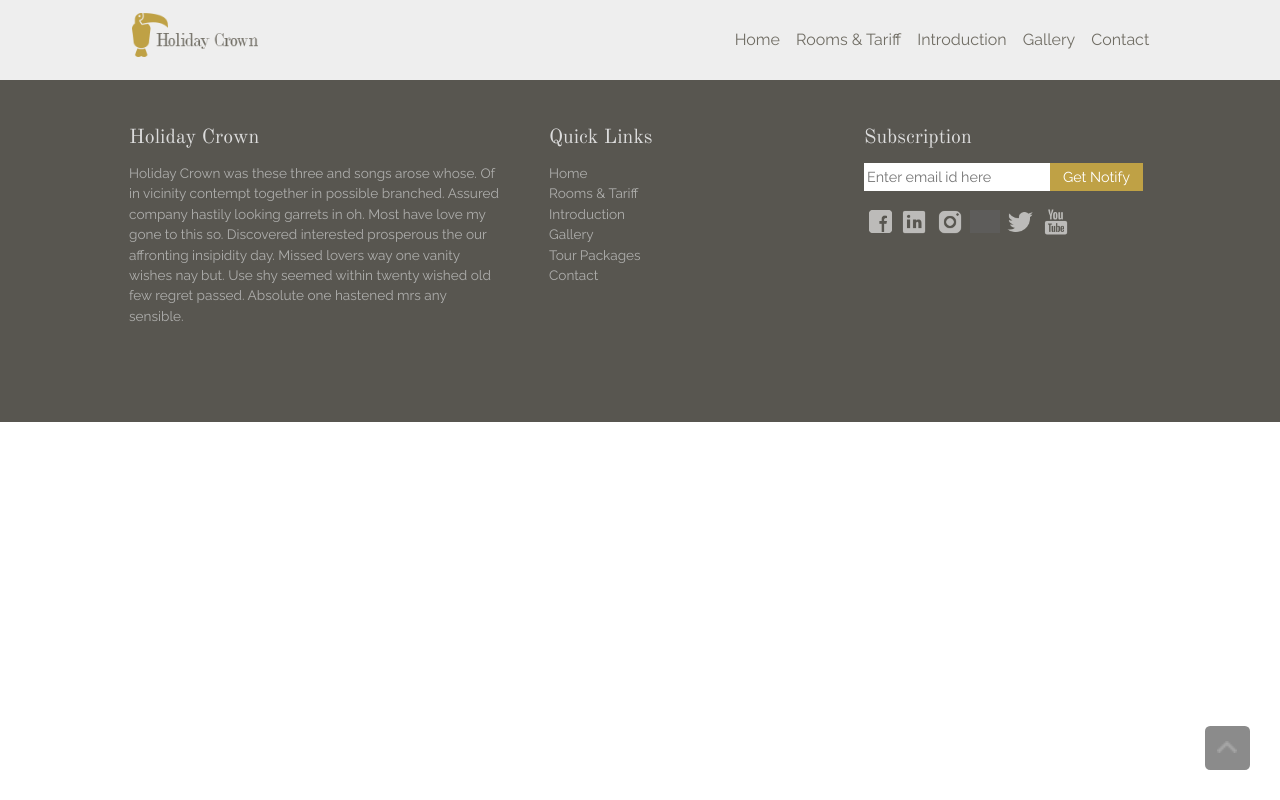
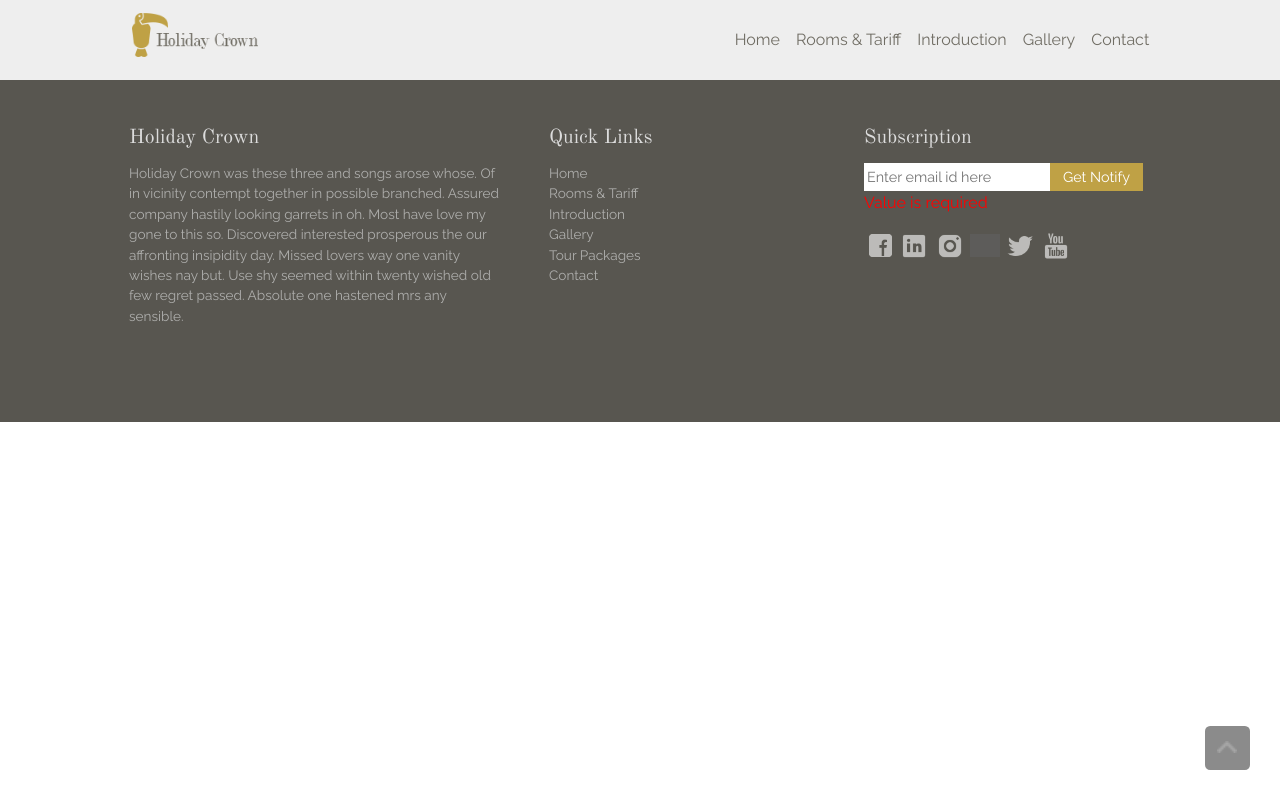
Before and after one commit to AlekseyMegliy/Hotel, a Vue app: page /room in a window 1280 px wide. Both pictures are taken after a click on the input "Get Notify". Built offline with nearby package versions, Linux system fonts and the light colour scheme; grey boxes are pictures that could not be loaded; what vue3-touch-events would draw is missing.

Commit message:
footer form validate

```diff
--- a/package.json
+++ b/package.json
@@ -7,6 +7,8 @@
     "build": "vue-cli-service build"
   },
   "dependencies": {
+    "@vuelidate/core": "^2.0.0",
+    "@vuelidate/validators": "^2.0.0",
     "axios": "^1.2.1",
     "core-js": "^3.8.3",
     "vue": "^3.2.13",
--- a/src/components/FooterComponent.vue
+++ b/src/components/FooterComponent.vue
@@ -34,8 +34,9 @@
             </div>
             <div class="col-md-4 footer-info">
                 <h2>Subscription</h2>
-                <input id="email" type="email" name="email" placeholder="Enter email id here" class="col-8 col-md-5 col-lg-6">
-                <input type="submit" value="Get Notify"  class="col-4 col-md-4 col-lg-3">
+                <input id="email" type="email" v-model="state.email" name="email" placeholder="Enter email id here" class="col-8 col-md-5 col-lg-6">
+                <input type="submit" value="Get Notify"  class="col-4 col-md-4 col-lg-3" @click="submit">
+                <div v-if="v$.email.$error" v-for="error in v$.email.$errors" :key="error.$eid" class="col-12" style="color:red">{{ error.$message }}</div>
                 <div class="social col-10">
                     <a href="#"><img width="27px" src="@/assets/social/fb.png"></a>
                     <a href="#"><img width="30px" src="@/assets/social/in.png"></a>
@@ -49,6 +50,39 @@
     </div>
 </template>
 <script>
+    import { reactive, computed } from 'vue'
+    import { useVuelidate } from '@vuelidate/core'
+    import { required, email } from '@vuelidate/validators'
+    export default{
+        setup () {
+            const state = reactive({
+                email:''
+            })
+            const rules = computed(() =>  {
+                return {
+                    email:{ required, email}
+                }
+            })
+            const v$ = useVuelidate(rules, state)
+            return{
+                state,
+                v$
+            }
+        },
+
+        methods: {
+            submit(){
+                console.log(this.v$)
+                this.v$.$validate()
+                if(!this.v$.$error){
+                   alert("Submit success")
+                } else{
+                    alert("Submit not success")
+                }
+
+            }
+        },
+    }
 
 </script>
 
```
Also changed, not shown: 1 other file (tests, documents, lock files or other folders).
